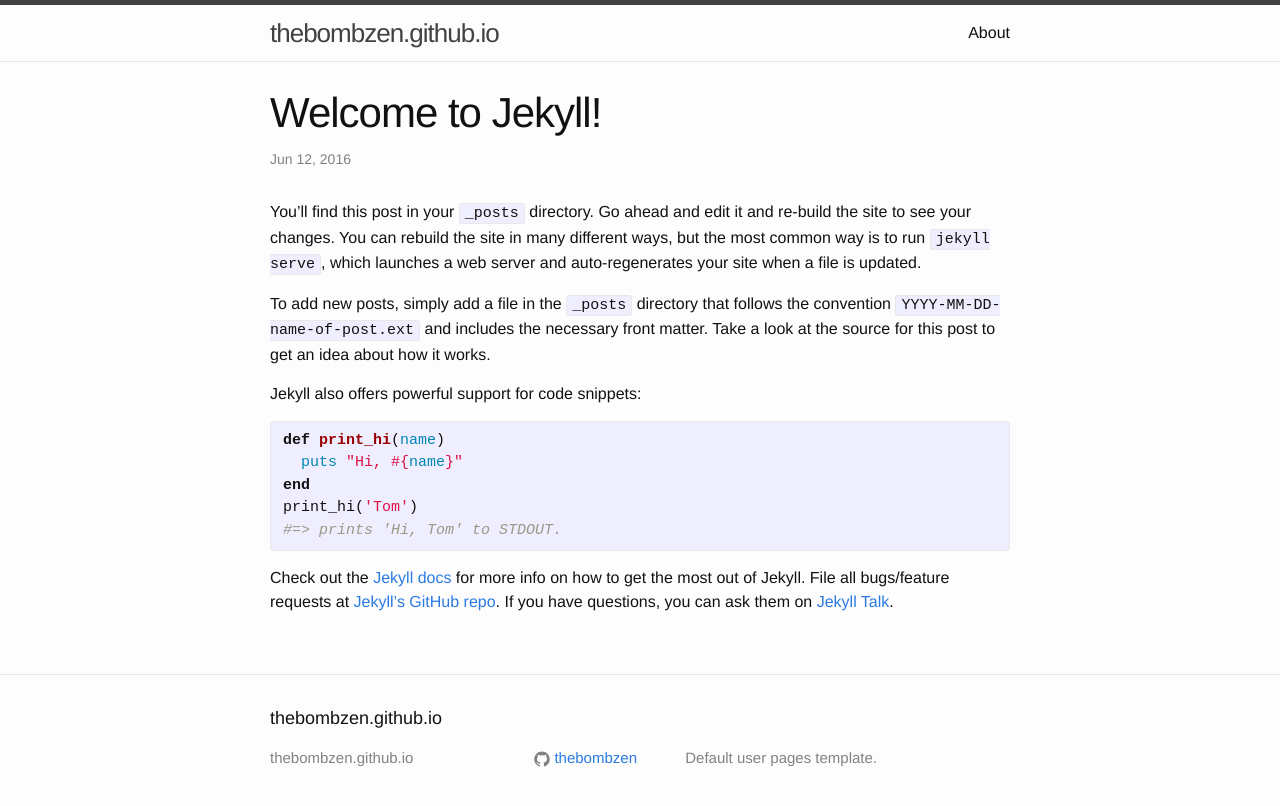
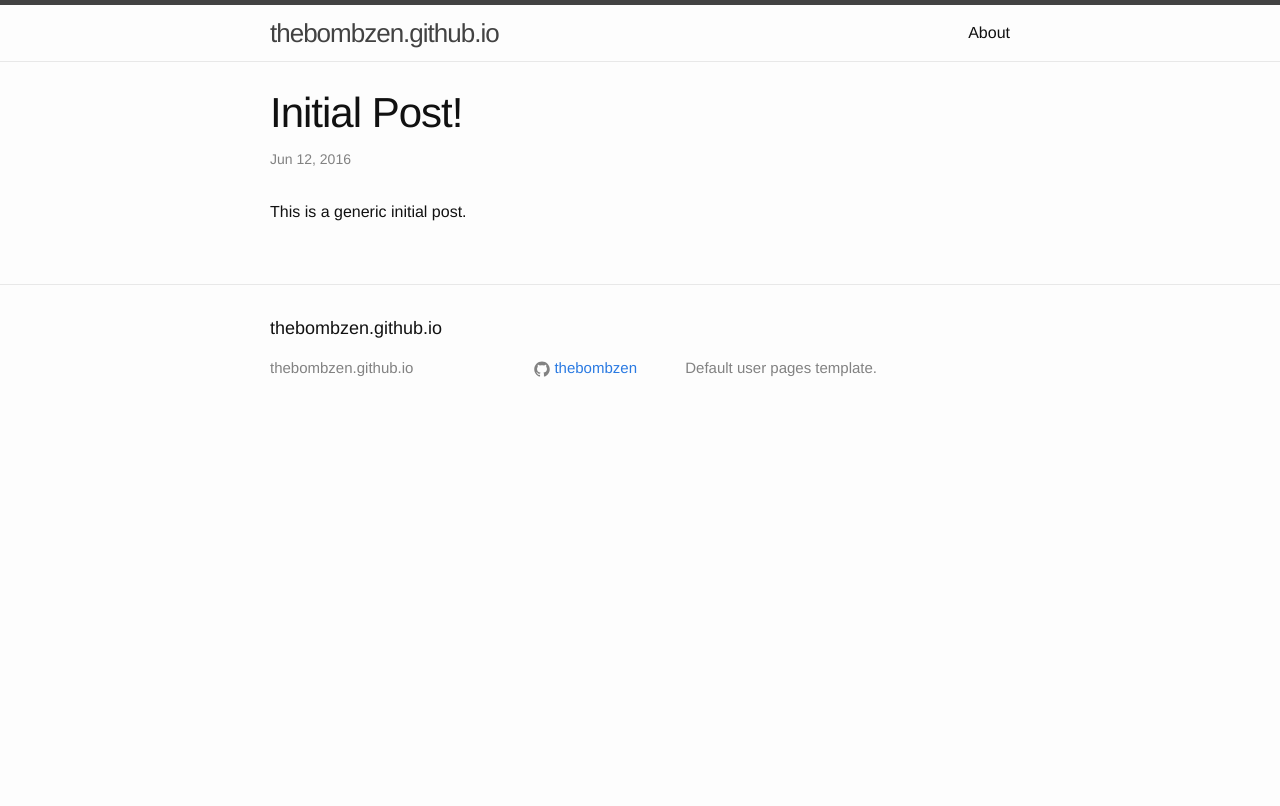
Before and after one commit to Traneptora/thebombzen.github.io, a Jekyll site: the page built from _posts/2016-06-12-welcome-to-jekyll.markdown, in a window 1280 px wide. Shown: the top 806 px of the page. Built offline with Jekyll 4.4.1, drawn with Linux system fonts in a browser that asks for light colours.

Commit message:
Created 'initial post'

```diff
--- a/_posts/2016-06-12-welcome-to-jekyll.markdown
+++ b/_posts/2016-06-12-welcome-to-jekyll.markdown
@@ -1,25 +1,7 @@
 ---
 layout: post
-title:  "Welcome to Jekyll!"
+title:  "Initial Post!"
 date:   2016-06-12 13:12:05 -0400
-categories: jekyll update
+categories: dummy
 ---
-You’ll find this post in your `_posts` directory. Go ahead and edit it and re-build the site to see your changes. You can rebuild the site in many different ways, but the most common way is to run `jekyll serve`, which launches a web server and auto-regenerates your site when a file is updated.
-
-To add new posts, simply add a file in the `_posts` directory that follows the convention `YYYY-MM-DD-name-of-post.ext` and includes the necessary front matter. Take a look at the source for this post to get an idea about how it works.
-
-Jekyll also offers powerful support for code snippets:
-
-{% highlight ruby %}
-def print_hi(name)
-  puts "Hi, #{name}"
-end
-print_hi('Tom')
-#=> prints 'Hi, Tom' to STDOUT.
-{% endhighlight %}
-
-Check out the [Jekyll docs][jekyll-docs] for more info on how to get the most out of Jekyll. File all bugs/feature requests at [Jekyll’s GitHub repo][jekyll-gh]. If you have questions, you can ask them on [Jekyll Talk][jekyll-talk].
-
-[jekyll-docs]: http://jekyllrb.com/docs/home
-[jekyll-gh]:   https://github.com/jekyll/jekyll
-[jekyll-talk]: https://talk.jekyllrb.com/
+This is a generic initial post.
```
